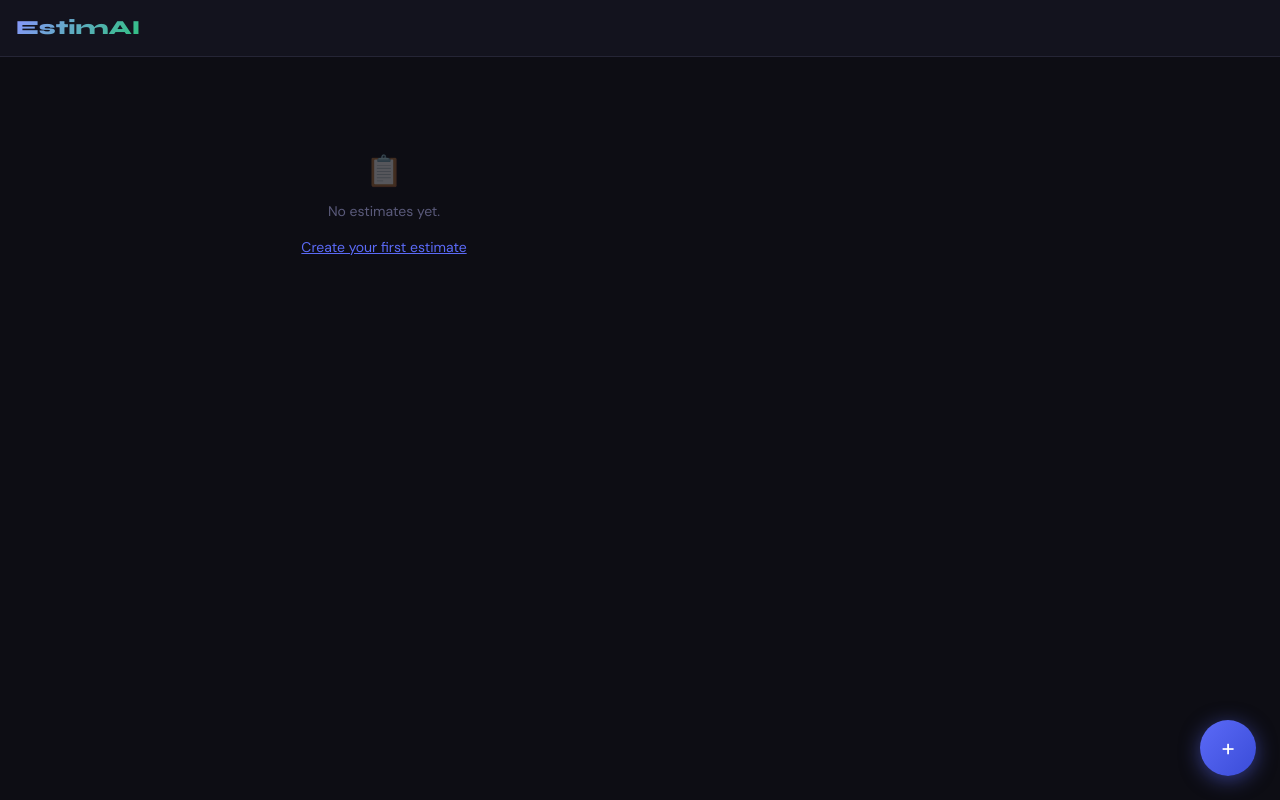
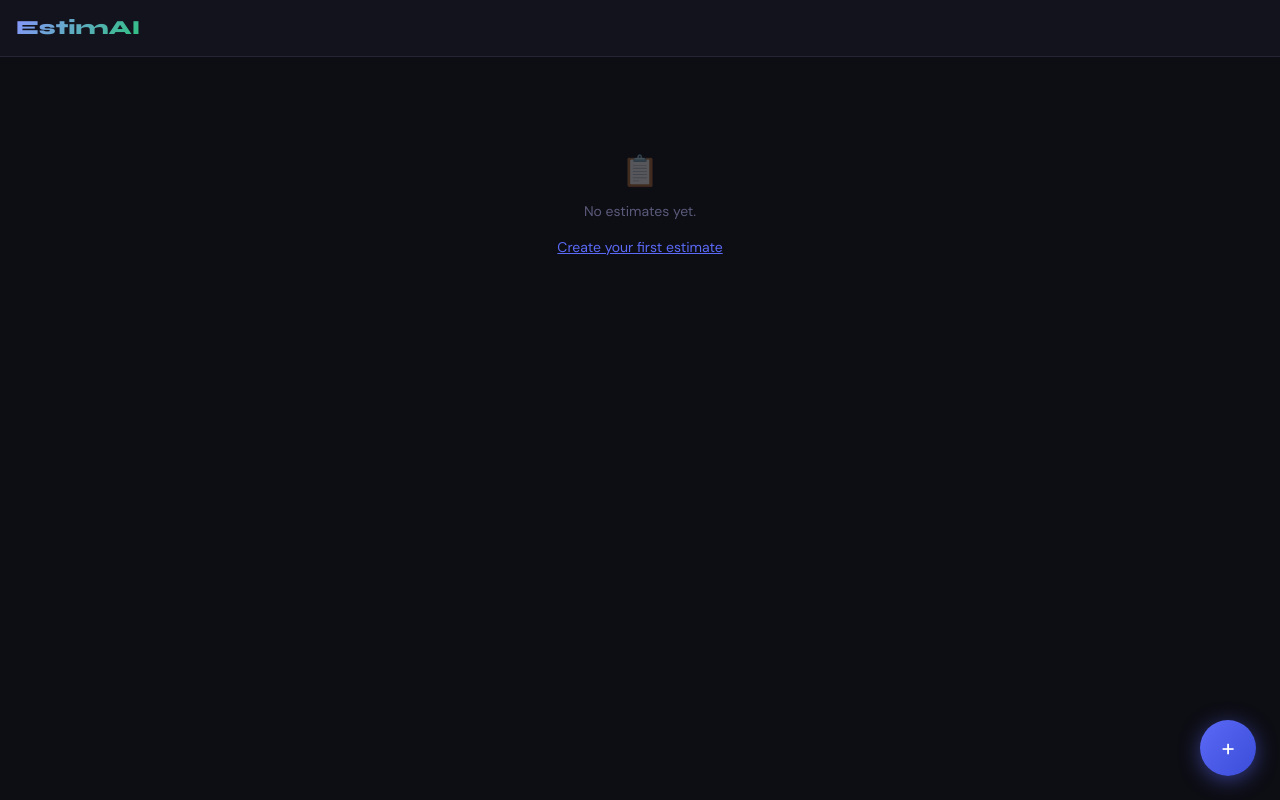
Before and after one commit to matteocodogno/operai, a React (Vite) app in the folder estimai-ui/: page /estimates in a window 1280 px wide. Built offline with nearby package versions, Linux system fonts and the light colour scheme.

Commit message:
style(estimates-page): center estimates list container
- Use mx-auto utility to horizontally center the project list
  container.
- Improves visual balance and readability on wider screens.

```diff
--- a/estimai-ui/src/pages/EstimatesPage.tsx
+++ b/estimai-ui/src/pages/EstimatesPage.tsx
@@ -55,7 +55,7 @@
       </header>
 
       {/* List */}
-      <div className="max-w-3xl px-5.5 py-8">
+      <div className="max-w-3xl mx-auto px-5.5 py-8">
         {projects.length === 0 ? (
           <div className="text-center py-16 text-muted text-sm">
             <div className="text-3xl mb-3 opacity-30">📋</div>
```
